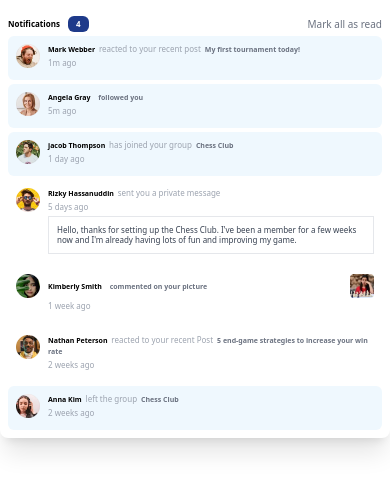
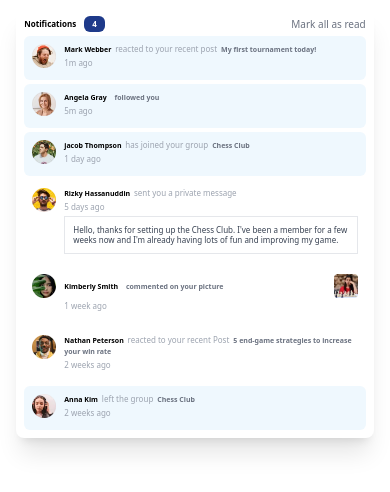
Before and after one commit to othman56/Frontend-Mentor-Notification-page, a React (Vite) app: page / in a window 390 px wide. Shown: the top 492 px of the page. Built offline with nearby package versions, Linux system fonts and the light colour scheme.

Commit message:
updating the UI

```diff
--- a/src/components/NotificationWrapper.jsx
+++ b/src/components/NotificationWrapper.jsx
@@ -23,7 +23,7 @@ const NotificationWrapper = () => {
   const unReadCount = notifications.filter((notification) => !notification.read).length
 
   return (
-    <div className='bg-white flex flex-col shadow-xl mx-auto w-90 rounded-lg mt-2 p-2 md:p-5 md:w-6/12 md:mt-6'>
+    <div className='bg-white flex flex-col shadow-xl mx-auto w-11/12 rounded-lg mt-2 p-2 md:p-5 md:w-6/12 md:mt-6'>
       <NotificationHeader markAllAsRead={markAllAsRead} unReadCount={unReadCount} />
       <NotificationContents notifications={notifications} toggleReadNotification={toggleReadNotification} />
 
```
